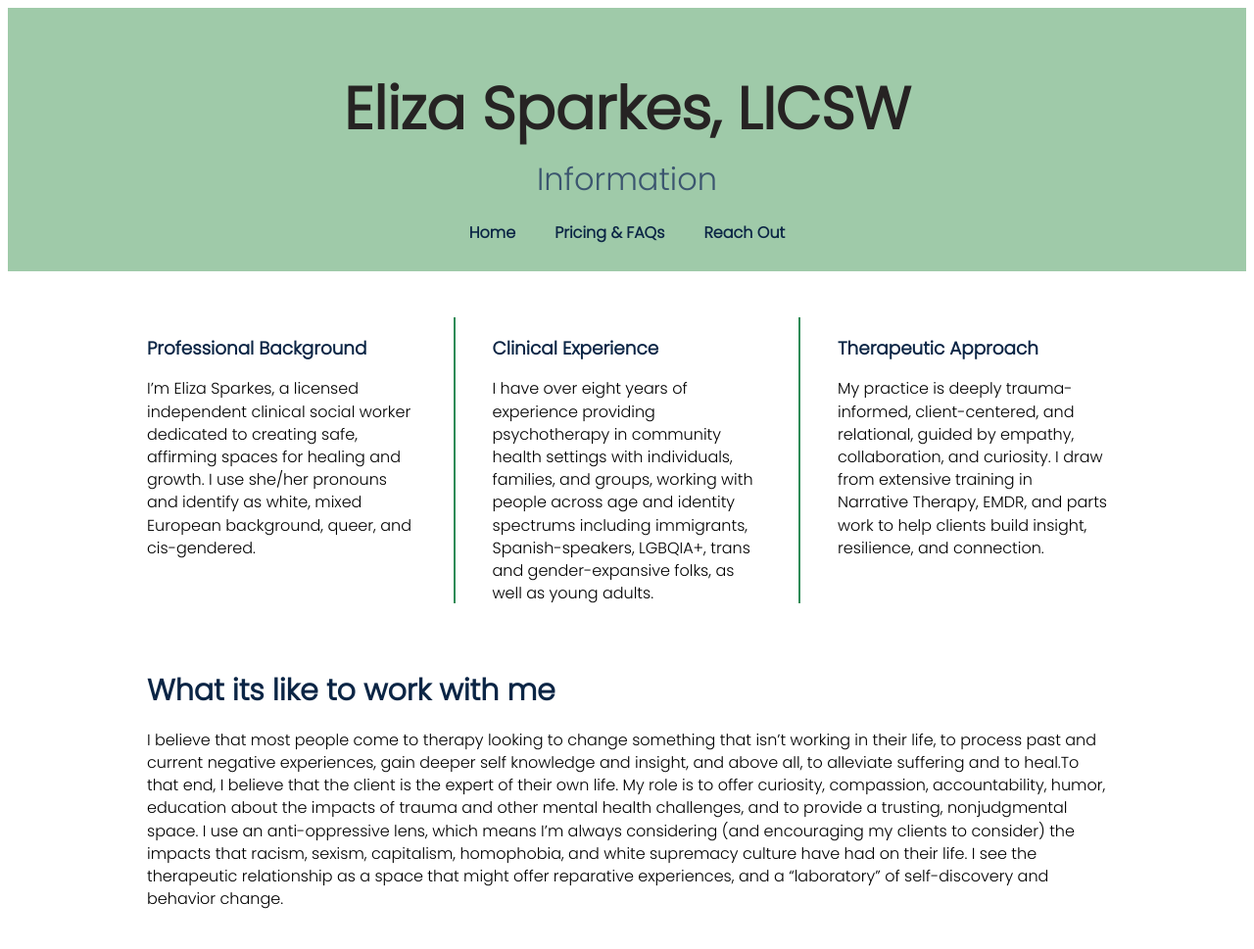
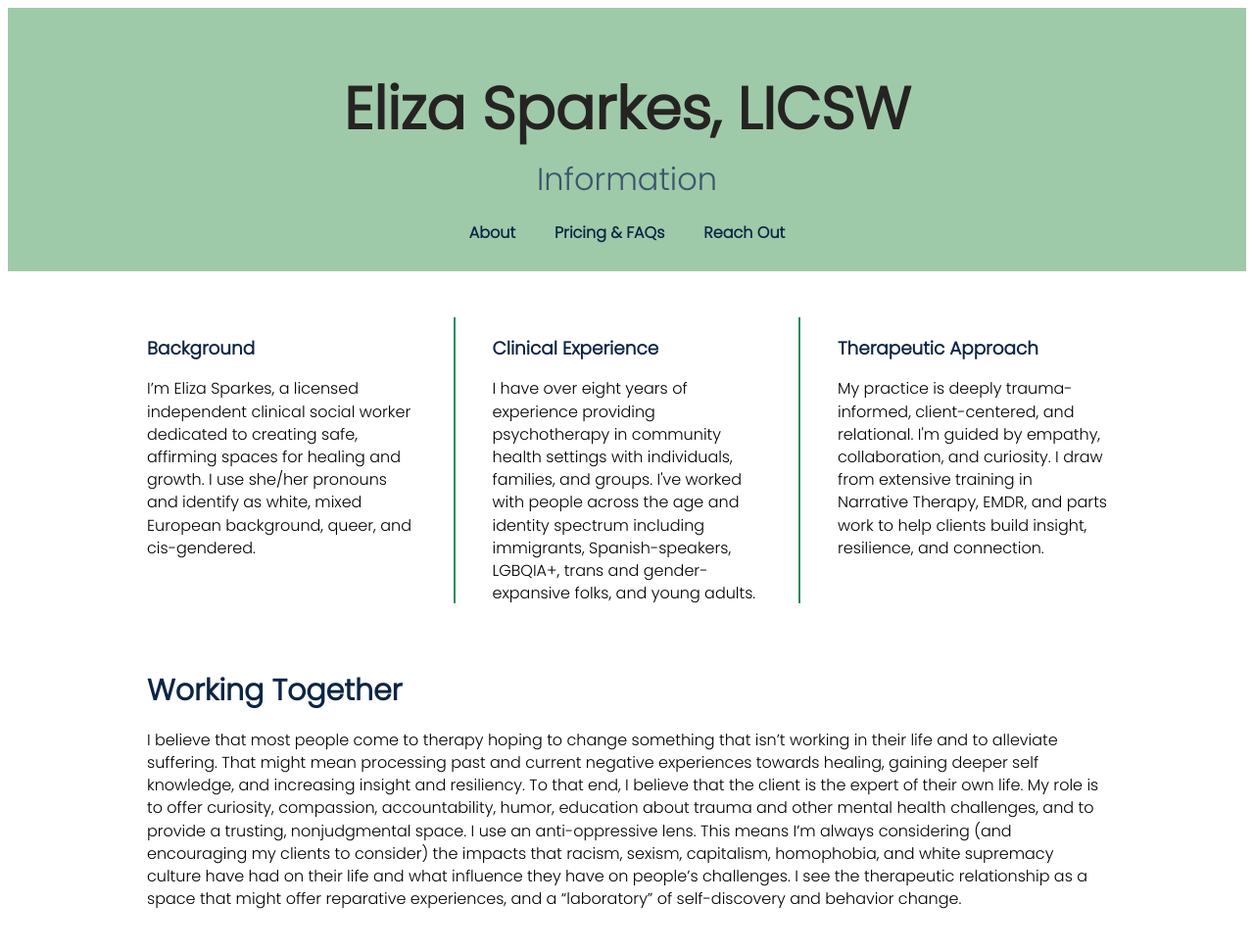
Before and after one commit to matt347/therapy-website-design, a plain HTML site: page frontend/index.html in a window 1280 px wide. Shown: the top 969 px of the page at 98% size. Drawn offline with Linux system fonts and the light colour scheme.

Commit message:
Text changes specified in email

```diff
--- a/backend/nav.js
+++ b/backend/nav.js
@@ -4,7 +4,7 @@ function navbar() {
 nav_div.innerHTML = `
 <nav>
     <div>
-        <a href="index.html">Home</a>
+        <a href="index.html">About</a>
     </div>
     <div>
         <a href="details.html">Pricing & FAQs</a>
--- a/frontend/index.html
+++ b/frontend/index.html
@@ -34,33 +34,26 @@
     <section>
         <div class="personal-info-container">
             <div class="personal-info-box">
-                <h3>Professional Background</h3>
+                <h3>Background</h3>
                 <p>I’m Eliza Sparkes, a licensed independent clinical social worker dedicated to creating safe, affirming spaces for healing and growth. I use she/her pronouns and identify as white, mixed European background, queer, and cis-gendered.</p>
             </div>
             <div class="wall"></div>
             <div class="personal-info-box">
                 <h3>Clinical Experience</h3>
-                <p>I have over eight years of experience providing psychotherapy in community health settings with individuals, families, and groups, working with people across age and identity spectrums including immigrants, Spanish-speakers, LGBQIA+, trans and gender-expansive folks, as well as young adults.</p>
+                <p>I have over eight years of experience providing psychotherapy in community health settings with individuals, families, and groups. I've worked with people across the age and identity spectrum including immigrants, Spanish-speakers, LGBQIA+, trans and gender-expansive folks, and young adults.</p>
             </div>
             <div class="wall"></div>
             <div class="personal-info-box">
                 <h3>Therapeutic Approach</h3>
-                <p>My practice is deeply trauma-informed, client-centered, and relational, guided by empathy, collaboration, and curiosity. I draw from extensive training in Narrative Therapy, EMDR, and parts work to help clients build insight, resilience, and connection.</p>
+                <p>My practice is deeply trauma-informed, client-centered, and relational. I'm guided by empathy, collaboration, and curiosity. I draw from extensive training in Narrative Therapy, EMDR, and parts work to help clients build insight, resilience, and connection.</p>
             </div>
         </div>
         <div style="padding-bottom: 25px;"></div>
     </section>
 
     <section>
-        <h3 style="font-size: 30px">What its like to work with me</h3>
-        <p>I believe that most people come to therapy looking to change something that isn’t working in their life, to
-        process past and current negative experiences, gain deeper self knowledge and insight, and above all, to alleviate
-        suffering and to heal.To that end, I believe that the client is the expert of their own life. My role is to offer
-        curiosity, compassion, accountability, humor, education about the impacts of trauma and other mental health
-        challenges, and to provide a trusting, nonjudgmental space. I use an anti-oppressive lens, which means I’m always
-        considering (and encouraging my clients to consider) the impacts that racism, sexism, capitalism, homophobia, and
-        white supremacy culture have had on their life. I see the therapeutic relationship as a space that might offer
-        reparative experiences, and a “laboratory” of self-discovery and behavior change.</p>
+        <h3 style="font-size: 30px">Working Together</h3>
+        <p>I believe that most people come to therapy hoping to change something that isn’t working in their life and to alleviate suffering. That might mean processing past and current negative experiences towards healing, gaining deeper self knowledge, and increasing insight and resiliency. To that end, I believe that the client is the expert of their own life. My role is to offer curiosity, compassion, accountability, humor, education about trauma and other mental health challenges, and to provide a trusting, nonjudgmental space. I use an anti-oppressive lens. This means I’m always considering (and encouraging my clients to consider) the impacts that racism, sexism, capitalism, homophobia, and white supremacy culture have had on their life and what influence they have on people’s challenges. I see the therapeutic relationship as a space that might offer reparative experiences, and a “laboratory” of self-discovery and behavior change.</p>
         <div style="padding-bottom: 25px;"></div>
     </section>
     <section>
--- a/frontend/styles.css
+++ b/frontend/styles.css
@@ -186,7 +186,7 @@ iframe {
 }
 
 .profile-image {
-    background-image: url("./images/profile.png");
+    background-image: url("./images/eliza.jpg");
     background-size: cover;
     background-position: center;
     width: 400px;
```
Also changed, not shown: frontend/details.html (+1 -2 lines), frontend/images/eliza.jpg (added).
